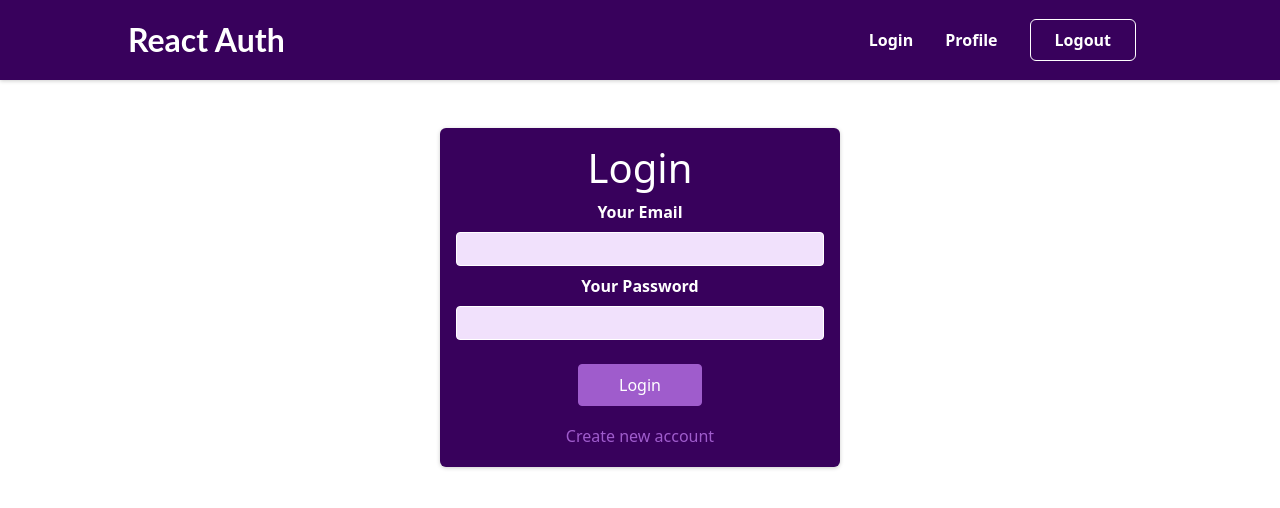
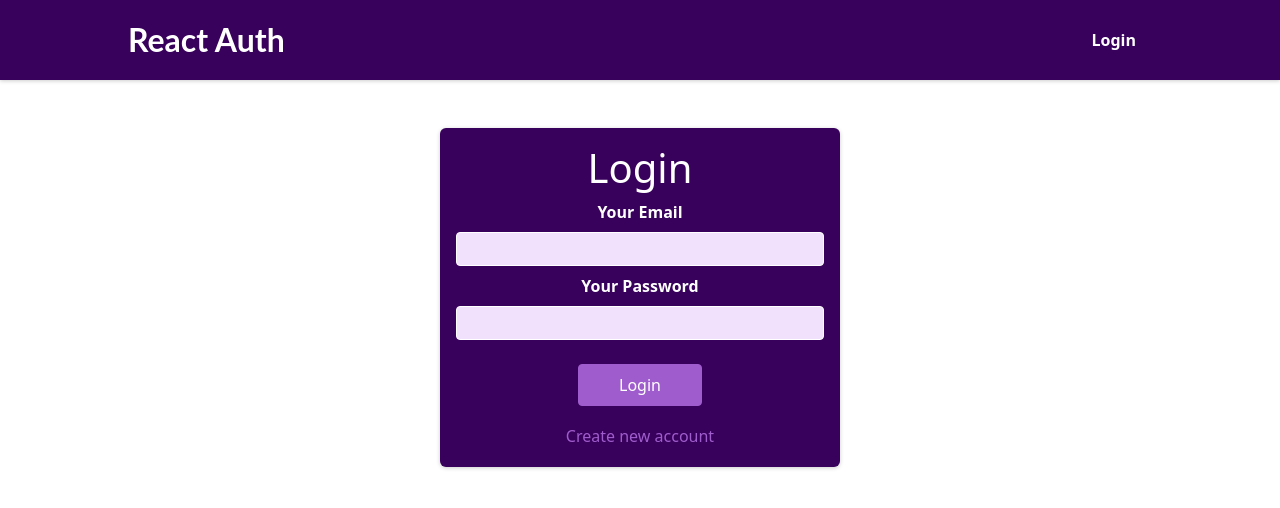
Before and after one commit to kashishkushwaha09/react-50, a React (Vite) app: page /auth in a window 1280 px wide. Shown: the top 508 px of the page. Built offline with nearby package versions, Linux system fonts and the light colour scheme.

Commit message:
Add authentication context and integrate it into the application

```diff
--- a/src/App.jsx
+++ b/src/App.jsx
@@ -15,11 +15,13 @@ import Layout from './components/Layout/Layout';
 import UserProfile from './components/Profile/UserProfile';
 import AuthPage from './pages/AuthPage';
 import HomePage from './pages/HomePage';
+import { AuthProvider } from './context/AuthContext';
 function App() {
 
 
   return (
     <BrowserRouter>
+    <AuthProvider>
     <Layout>
   <Routes>
     <Route path="/" element={<HomePage />} />
@@ -27,6 +29,7 @@ function App() {
     <Route path="/profile" element={<UserProfile />} />
   </Routes>
 </Layout>
+</AuthProvider>
 </BrowserRouter>
     // <BrowserRouter>
     // <CartProvider>
--- a/src/components/Auth/AuthForm.jsx
+++ b/src/components/Auth/AuthForm.jsx
@@ -1,7 +1,8 @@
-import { useState, useRef } from 'react';
+import { useState, useRef, useContext } from 'react';
 
 import classes from './AuthForm.module.css';
 import { loginUser, signupUser } from '../../services/authService';
+import { AuthContext } from '../../context/AuthContext';
 
 const AuthForm = () => {
   const [isLogin, setIsLogin] = useState(true);
@@ -9,6 +10,7 @@ const AuthForm = () => {
   const [error, setError] = useState(null);
   const emailInputRef = useRef();
   const passwordInputRef = useRef();
+  const authCtx = useContext(AuthContext);
 
   const switchAuthModeHandler = () => {
     setIsLogin((prevState) => !prevState);
@@ -42,8 +44,8 @@ const AuthForm = () => {
 
       console.log("Auth Success:", data);
 
+       authCtx.login(data.idToken);
 
-      localStorage.setItem("token", data.idToken);
 
 
       emailInputRef.current.value = "";
--- a/src/components/Layout/MainNavigation.jsx
+++ b/src/components/Layout/MainNavigation.jsx
@@ -1,8 +1,19 @@
 import { Link } from 'react-router-dom';
 
 import classes from './MainNavigation.module.css';
+import { useContext } from 'react';
+import { AuthContext } from '../../context/AuthContext';
 
 const MainNavigation = () => {
+
+    const authCtx = useContext(AuthContext);
+
+  const isLoggedIn = authCtx.isAuthenticated;
+
+  const logoutHandler = () => {
+    authCtx.logout();
+  };
+
   return (
     <header className={classes.header}>
       <Link to='/'>
@@ -10,15 +21,25 @@ const MainNavigation = () => {
       </Link>
       <nav>
         <ul>
+          {!isLoggedIn && (
             <li>
-            <Link to='/auth'>Login</Link>
+              <Link to="/auth">Login</Link>
             </li>
+          )}
+
+
+          {isLoggedIn && (
             <li>
-            <Link to='/profile'>Profile</Link>
+              <Link to="/profile">Profile</Link>
             </li>
+          )}
+
+
+          {isLoggedIn && (
             <li>
-            <button>Logout</button>
+              <button onClick={logoutHandler}>Logout</button>
             </li>
+          )}
         </ul>
       </nav>
     </header>
--- /dev/null
+++ b/src/context/AuthContext.jsx
@@ -0,0 +1,43 @@
+import { createContext, useState, useEffect } from "react";
+
+export const AuthContext = createContext({
+  token: "",
+  isAuthenticated: false,
+  login: (token) => {},
+  logout: () => {},
+});
+
+export const AuthProvider = ({ children }) => {
+  const [token, setToken] = useState(null);
+
+
+  useEffect(() => {
+    const storedToken = localStorage.getItem("token");
+    if (storedToken) {
+      setToken(storedToken);
+    }
+  }, []);
+
+  const login = (token) => {
+    setToken(token);
+    localStorage.setItem("token", token);
+  };
+
+  const logout = () => {
+    setToken(null);
+    localStorage.removeItem("token");
+  };
+
+  const contextValue = {
+    token,
+    isAuthenticated: !!token,
+    login,
+    logout,
+  };
+
+  return (
+    <AuthContext.Provider value={contextValue}>
+      {children}
+    </AuthContext.Provider>
+  );
+};
```
Lines whose indentation alone changed are shown as unchanged.
